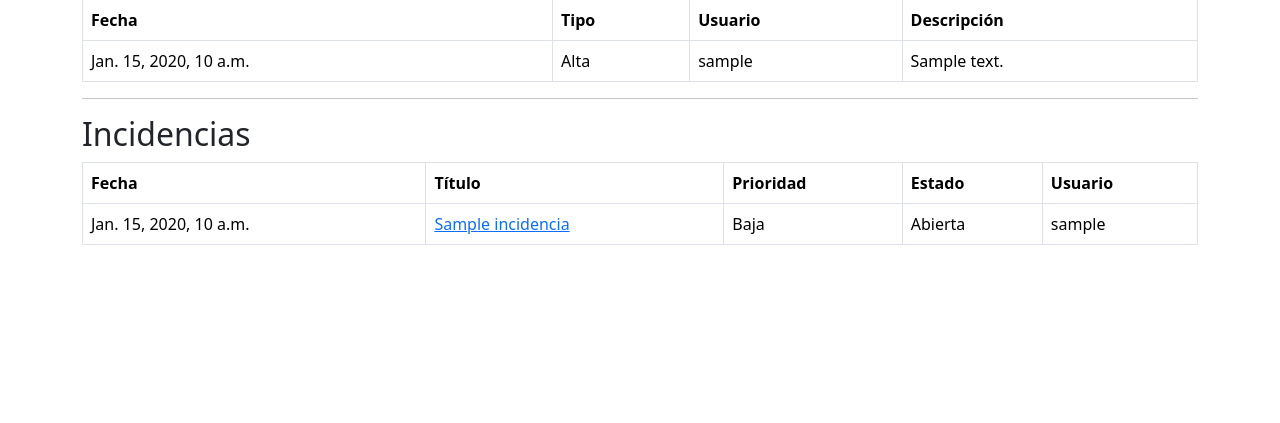
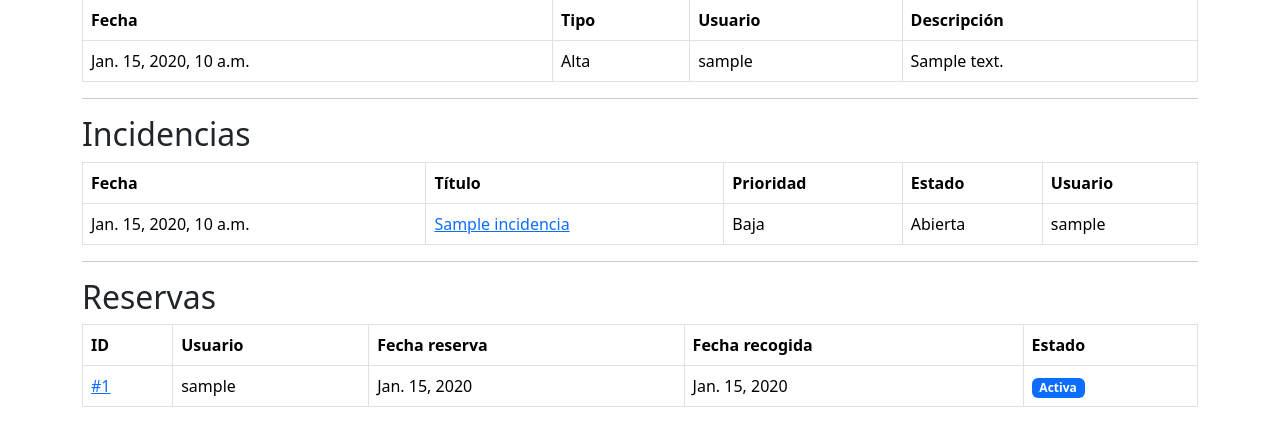
Before and after one commit to josellagosta-collab/inventario_taller_sdd, a Django app: page /materiales/1/ in a window 1280 px wide; the page is wider, and only the part inside the window is pictured. Shown: the part 1272-1695 px from the top of that part. Before the commit the page ends 1517 px from the top of that part, so only its background shows below. Run offline with Django 5.2, Linux system fonts and the light colour scheme; a user stored in the database is signed in; tables that the repository leaves empty hold one stand-in row (values such as "Sample post").

Commit message:
feat: segunda mejora del módulo de reservas

```diff
--- a/inventario/templates/inventario/detalle_material.html
+++ b/inventario/templates/inventario/detalle_material.html
@@ -244,4 +244,76 @@
 
 {% endif %}
 
+<hr>
+
+<h2>Reservas</h2>
+
+<table class="table table-bordered">
+
+    <thead>
+        <tr>
+            <th>ID</th>
+            <th>Usuario</th>
+            <th>Fecha reserva</th>
+            <th>Fecha recogida</th>
+            <th>Estado</th>
+        </tr>
+    </thead>
+
+    <tbody>
+
+        {% for reserva in material.reservas.all %}
+
+            <tr>
+                <td>
+                    <a href="{% url 'prestamos:detalle_reserva' reserva.id %}">
+                        #{{ reserva.id }}
+                    </a>
+                </td>
+
+                <td>{{ reserva.usuario_reserva.username }}</td>
+
+                <td>{{ reserva.fecha_reserva }}</td>
+
+                <td>{{ reserva.fecha_prevista_recogida }}</td>
+
+                <td>
+                    {% if reserva.estado == "activa" %}
+                        <span class="badge bg-primary">
+                            Activa
+                        </span>
+                    {% elif reserva.estado == "convertida" %}
+                        <span class="badge bg-success">
+                            Convertida
+                        </span>
+                    {% elif reserva.estado == "cancelada" %}
+                        <span class="badge bg-warning text-dark">
+                            Cancelada
+                        </span>
+                    {% elif reserva.estado == "caducada" %}
+                        <span class="badge bg-danger">
+                            Caducada
+                        </span>
+                    {% else %}
+                        <span class="badge bg-secondary">
+                            {{ reserva.get_estado_display }}
+                        </span>
+                    {% endif %}
+                </td>
+            </tr>
+
+        {% empty %}
+
+            <tr>
+                <td colspan="5" class="text-center">
+                    Este material no tiene reservas registradas.
+                </td>
+            </tr>
+
+        {% endfor %}
+
+    </tbody>
+
+</table>
+
 {% endblock %}
```
Also changed, not shown: inventario/templates/inventario/lista_materiales.html (+53 -4 lines).
